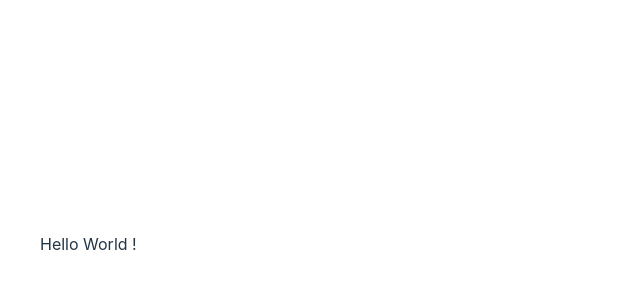
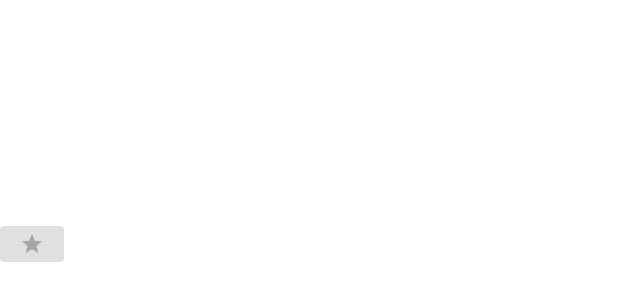
Before and after one commit to guillaumedebas/greetings_card, a React (Vite) app: page / in a window 1280 px wide. Shown: the part 156-456 px from the top of the page, without its empty margins (0-640 px from the left). Built offline with nearby package versions, Linux system fonts and the light colour scheme.

Commit message:
button modification

```diff
--- a/src/App.jsx
+++ b/src/App.jsx
@@ -1,4 +1,6 @@
+import { Button } from '@mui/material'
 import './App.css'
+import { Star } from '@mui/icons-material'
 
 
 function App() {
@@ -6,11 +8,14 @@ function App() {
 
   return (
     <>
-    <dir>
-    <p>
-    Hello World !
-    </p>
-    </dir>
+  <Button
+  variant="contained"
+  onClick={() => console.log('hello World')}
+  disabled
+  >
+  <Star></Star></Button>
+
+
     </>
   )
 }
```
